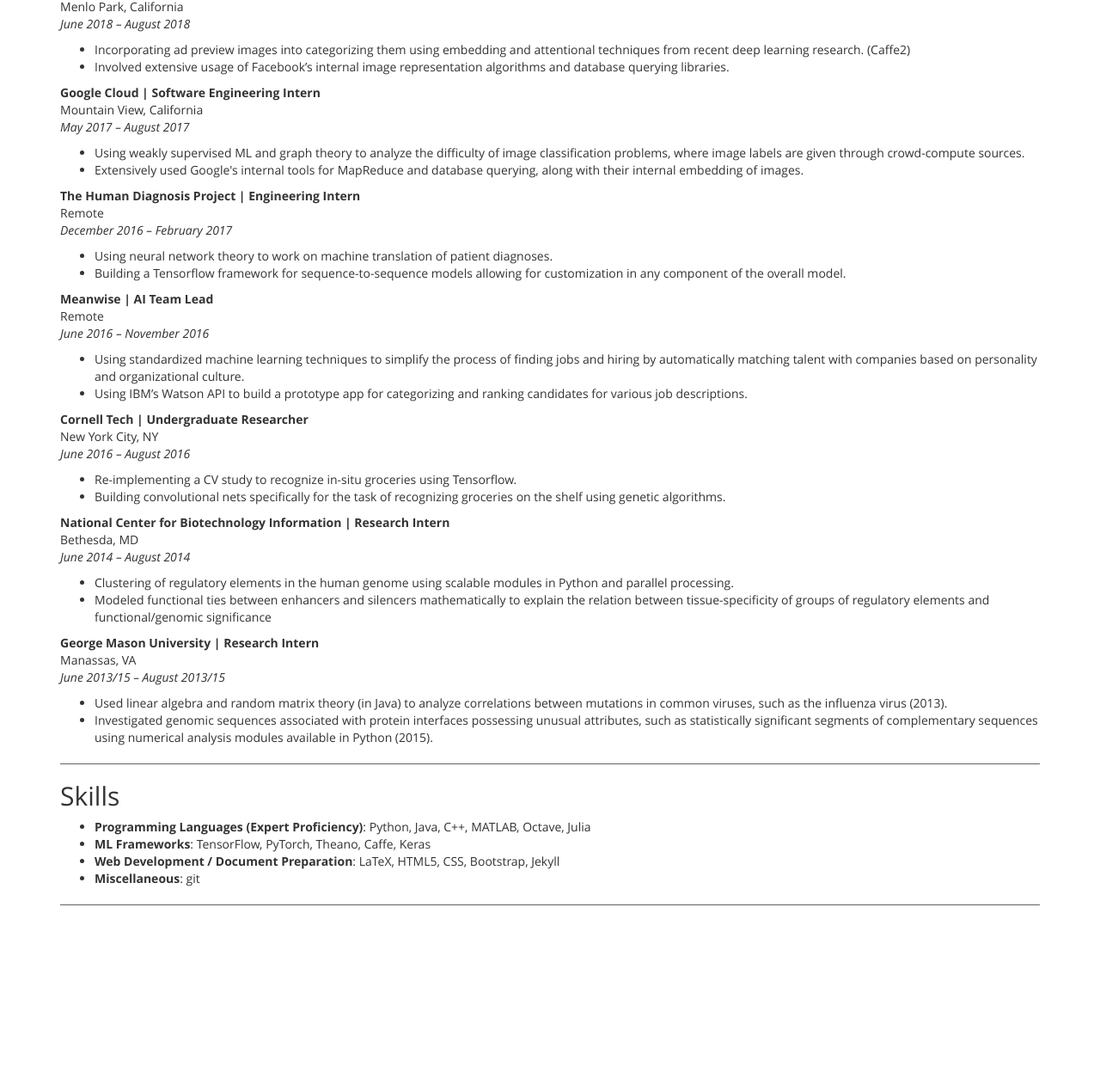
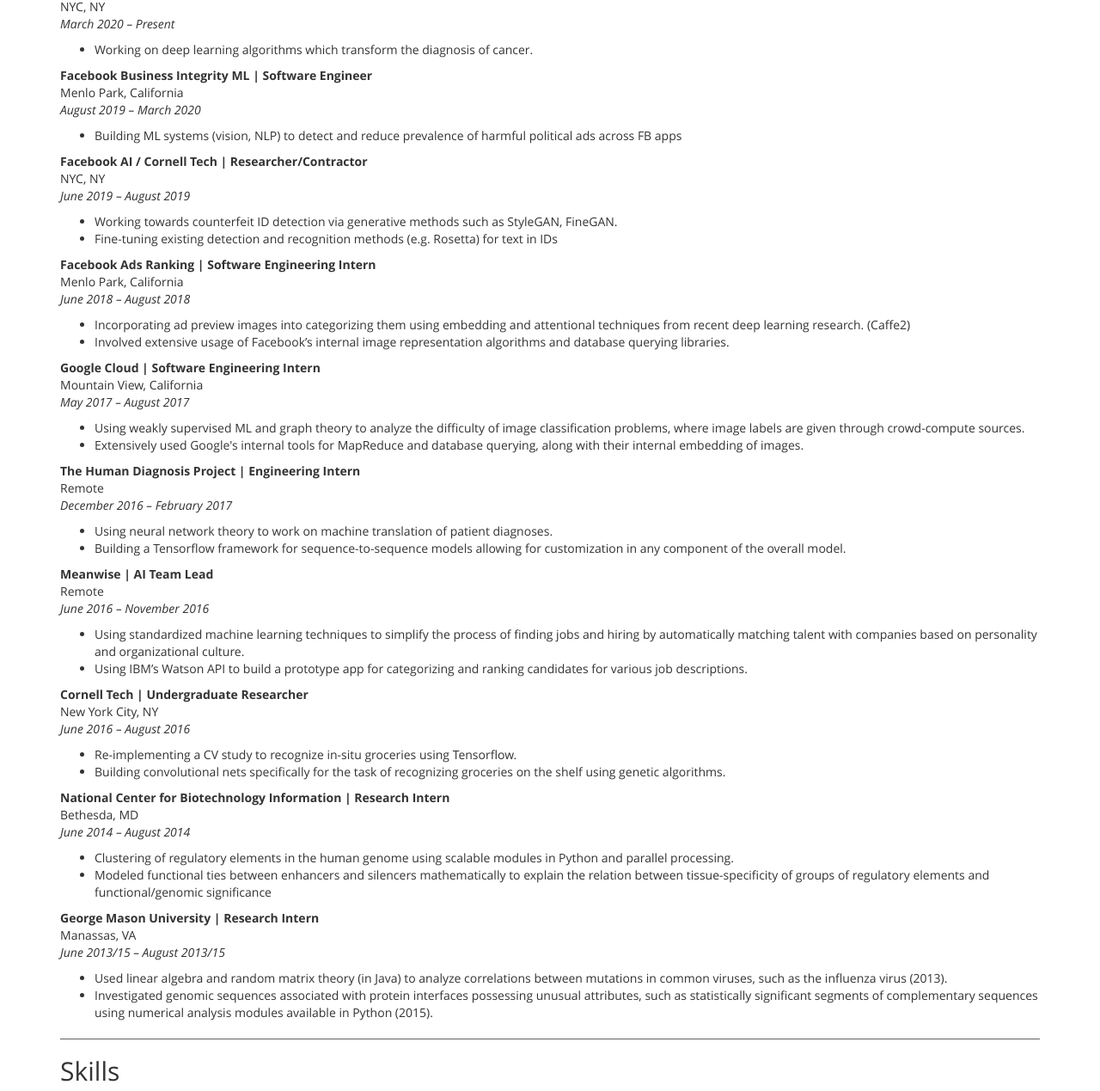
Before and after one commit to dthiagarajan/dthiagarajan.github.io, a plain HTML site: page experience.html in a window 1280 px wide. Shown: the part 212-1481 px from the top of the page at 86% size. Before the commit the page ends 1305 px from the top, so only its background shows below. Drawn offline with Linux system fonts and the light colour scheme.

Commit message:
Update March 2020

```diff
--- a/experience.html
+++ b/experience.html
@@ -28,12 +28,6 @@
     <meta name="description" content="Webpage">
     <meta name="author" content="Dilip Thiagarajan">
 
-    <!-- Opengraph styling, if some other page links to this one. -->
-    <meta property="og:type" content="article">
-    <meta property="og:title" content="">
-    <meta property="og:url" content="http://www.chiragbharadwaj.com">
-    <meta property="og:description" content="Hi, my name is Chirag Bharadwaj, and I am currently a senior at Cornell University. I am a candidate for a BSc degree in computer science, and I will be graduating in May 2017—one year early. I will be attending Princeton's MSE program in the fall.
-">
 
     <meta property="og:image" content="/media/opengraph.png">
     <meta property="og:image:width" content="600">
@@ -60,6 +54,10 @@
               <a href="coursework.html">Coursework</a>
             </li>
 
+            <li>
+              <a href="https://dthiagarajan.github.io/technical_blog">Blog</a>
+            </li>
+
           </ul>
         </nav>
         <div class='btn-toolbar pull-right'>
@@ -74,6 +72,33 @@
 <hr />
 
 <h2 id="industry-positions">Industry Positions</h2>
+
+<p><strong>Paige.AI | AI Engineer</strong><br />
+  NYC, NY<br />
+  <em>March 2020 – Present</em></p>
+
+<ul>
+  <li> Working on deep learning algorithms which transform the diagnosis of cancer.
+</ul>
+
+<p><strong>Facebook Business Integrity ML | Software Engineer</strong><br />
+  Menlo Park, California<br />
+  <em>August 2019 – March 2020</em></p>
+
+<ul>
+  <li> Building ML systems (vision, NLP) to detect and reduce prevalence of harmful political ads across FB apps
+</ul>
+
+<p><strong>Facebook AI / Cornell Tech | Researcher/Contractor</strong><br />
+  NYC, NY<br />
+  <em>June 2019 – August 2019</em></p>
+
+<ul>
+  <li> Working towards counterfeit ID detection via generative methods such as
+StyleGAN, FineGAN.
+  <li> Fine-tuning existing detection and recognition methods (e.g. Rosetta) for text in IDs
+
+</ul>
 
 <p><strong>Facebook Ads Ranking | Software Engineering Intern</strong><br />
   Menlo Park, California<br />
@@ -159,10 +184,10 @@
   <li><strong>Programming Languages (Expert Proficiency)</strong>:
   Python, Java, C++, MATLAB, Octave, Julia</li>
   <li><strong>ML Frameworks</strong>:
-  TensorFlow, PyTorch, Theano, Caffe, Keras</li>
+  PyTorch, TensorFlow, Theano, Caffe, Keras</li>
   <li><strong>Web Development / Document Preparation</strong>: LaTeX,
   HTML5, CSS, Bootstrap, Jekyll</li>
-  <li><strong>Miscellaneous</strong>: git
+  <li><strong>Miscellaneous</strong>: git, hg
 </ul>
 
 <hr />
```
Also changed, not shown: coursework.html (+27 -10 lines), index.html (+6 -11 lines), 1 other file.
